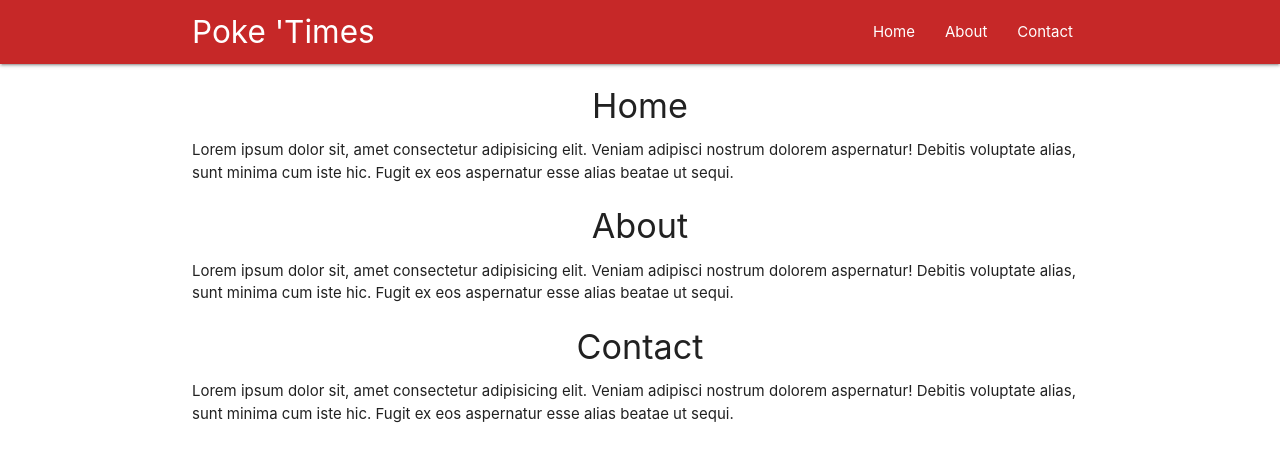
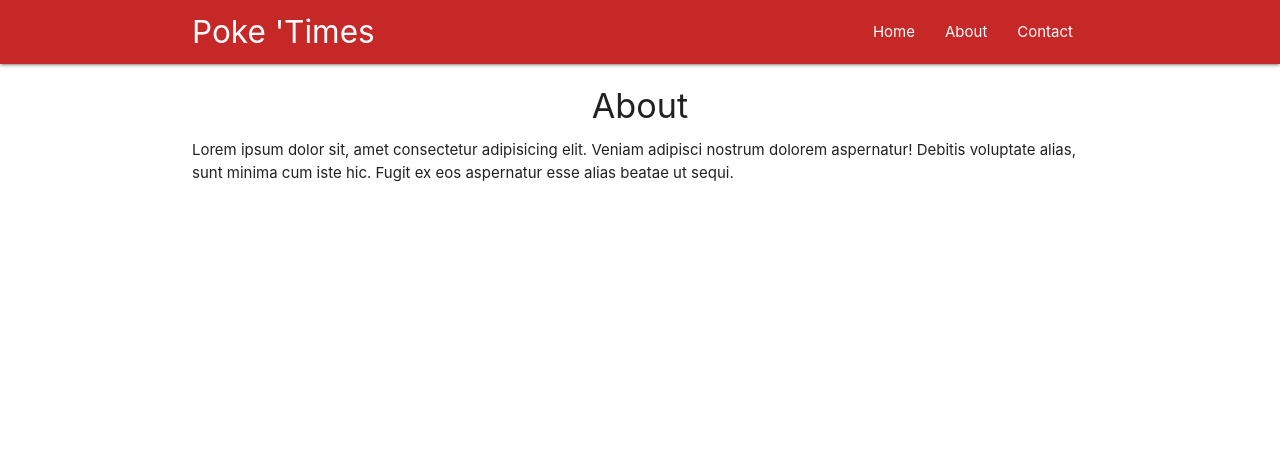
Before and after one commit to conspir0/react-router-redux-poketimes, a React (Create React App) app: page /about in a window 1280 px wide. Shown: the top 462 px of the page. Built offline with nearby package versions, Linux system fonts and the light colour scheme.

Commit message:
Add Routes

```diff
--- a/package.json
+++ b/package.json
@@ -8,6 +8,7 @@
     "@testing-library/user-event": "^12.8.3",
     "react": "^17.0.2",
     "react-dom": "^17.0.2",
+    "react-router-dom": "^6.0.2",
     "react-scripts": "4.0.3",
     "web-vitals": "^1.1.2"
   },
--- a/src/App.js
+++ b/src/App.js
@@ -1,4 +1,6 @@
 import React, {Component} from 'react';
+import { BrowserRouter as Router, Routes, Route } from 'react-router-dom';
+
 import About from './components/About';
 import Contact from './components/Contact';
 import Home from './components/Home';
@@ -7,12 +9,16 @@ import Navbar from './components/Navbar';
 class App extends Component {
   render() {
     return (
-      <div className="App">
-        <Navbar/>
-        <Home/>
-        <About/>
-        <Contact/>
-      </div>
+      <Router>
+        <div className="App">
+          <Navbar/>
+          <Routes>
+            <Route path="/" element={<Home/>}/>
+            <Route path="/about" element={<About/>}/>
+            <Route path="/contact" element={<Contact/>}/>
+          </Routes>
+        </div>
+      </Router>
     );
   };
 }
--- a/src/components/Navbar.js
+++ b/src/components/Navbar.js
@@ -4,7 +4,7 @@ const Navbar = () => {
   return (
     <nav className="nav-wrapper red darken-3">
       <div className="container">
-        <a className="brand-logo">Poke 'Times</a>
+        <a href="/" className="brand-logo">Poke 'Times</a>
         <ul className="right">
         <li>
             <a href="/">Home</a>
```
Also changed, not shown: 1 other file (tests, documents, lock files or other folders).
